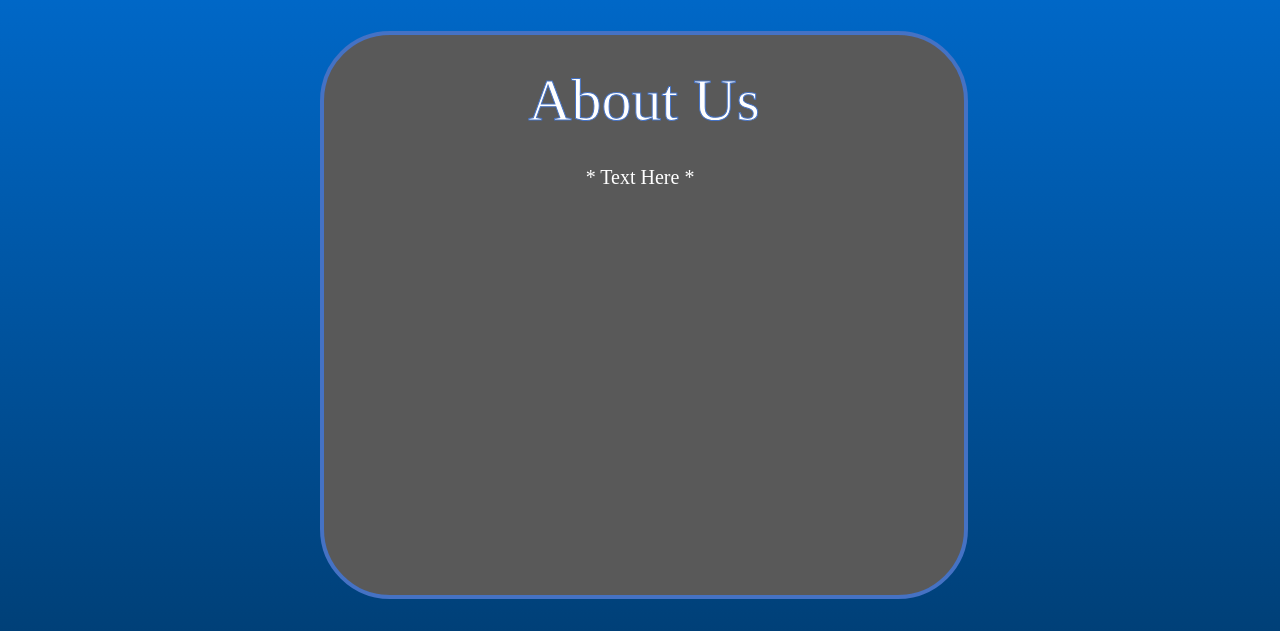
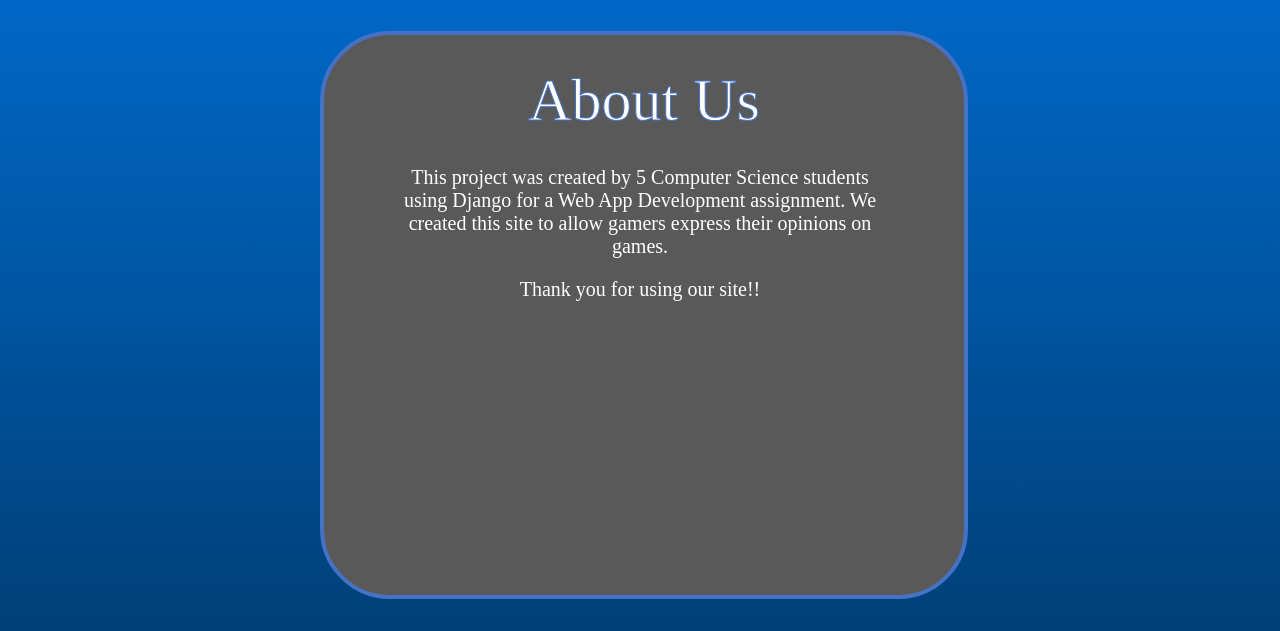
Before and after one commit to 2390201w/wad_project, a Django app: template templates/gamer_view/about.html in a window 1280 px wide. Shown: the part 169-800 px from the top of the page. Run offline with Django 3.2, Linux system fonts and the light colour scheme; the template is opened without the code that fills it, so the values that code supplies are empty.

Commit message:
added a description for the about page

```diff
--- a/templates/gamer_view/about.html
+++ b/templates/gamer_view/about.html
@@ -11,7 +11,10 @@
 	</div>
 	<div id="content_text">
 	  <p>
-		* Text Here *
+		This project was created by 5 Computer Science students using Django for a Web App Development assignment. We created this site to allow gamers express their opinions on games.
+	  </p>
+	  <p>
+		Thank you for using our site!!
 	  </p>
 	</div>
 {% endblock %}
```
Also changed, not shown: media/game_images/controller.png (deleted).
